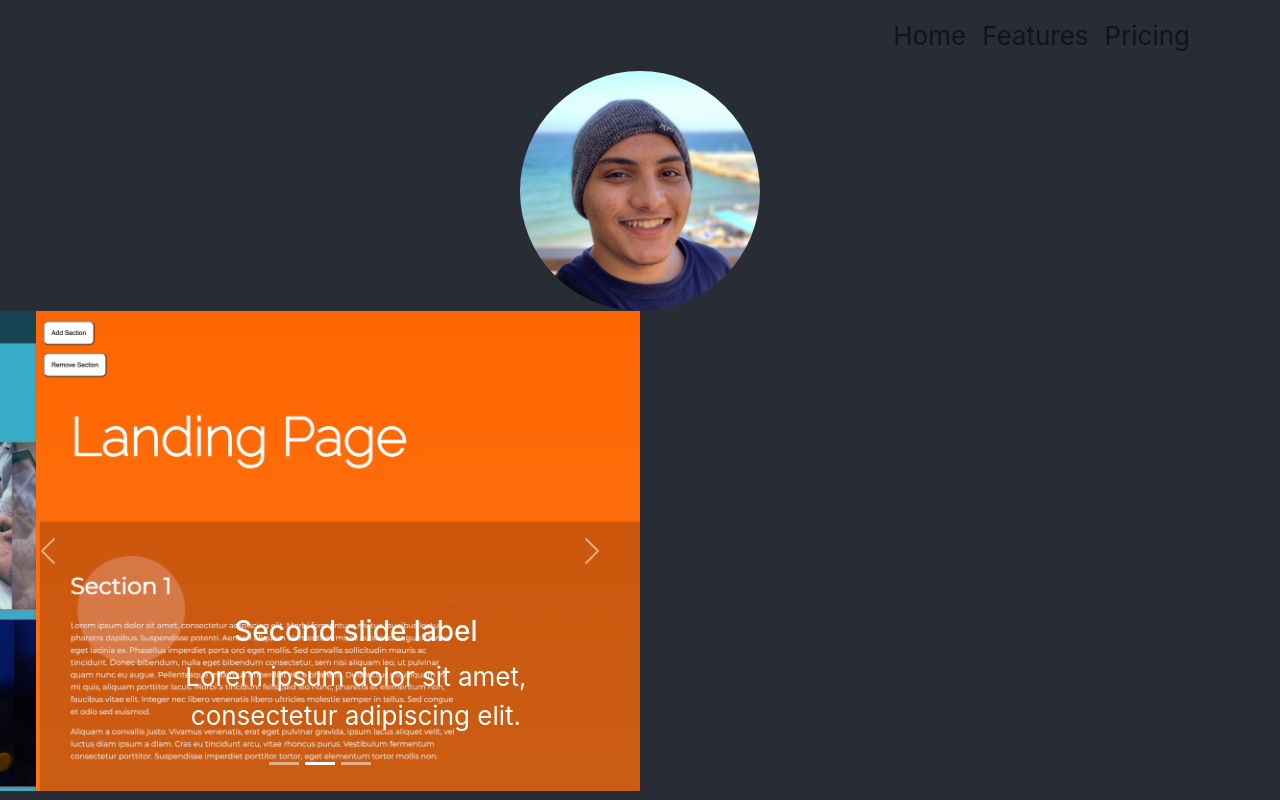
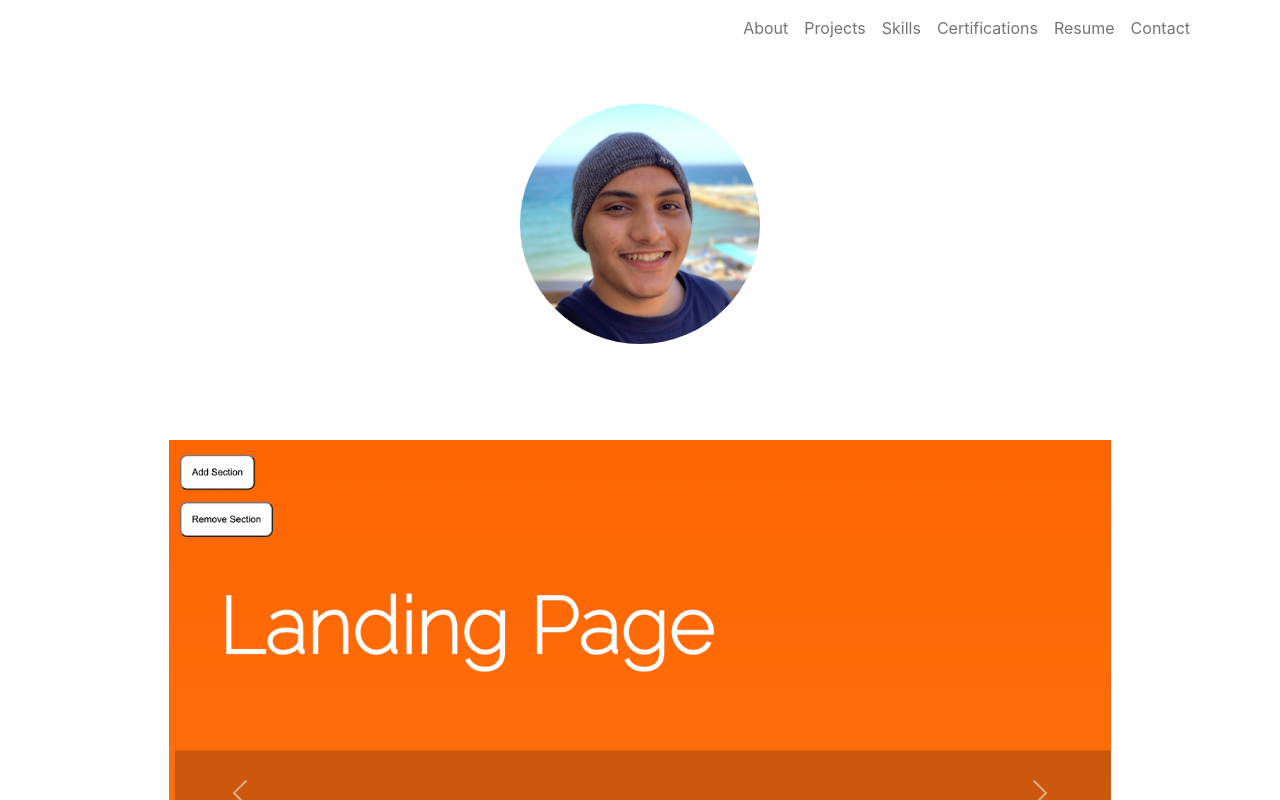
Before and after one commit to ibrahimelnemr/portfolio, a React (Create React App) app: page / in a window 1280 px wide. Shown: the top 800 px of the page. Built offline with nearby package versions, Linux system fonts and the light colour scheme.

Commit message:
fix spacing and alignment of components

```diff
--- a/src/App.css
+++ b/src/App.css
@@ -3,38 +3,8 @@
 }
 
 .profile-image {
-  height: 30vmin;
-  max-width: 50%;
-  max-height: auto;
+  height: 30vh;
+  max-width: auto;
   border-radius: 50%;
 
 }
-
-.App-logo {
-  height: 40vmin;
-  pointer-events: none;
-}
-
-.carousel-img
-{
-max-width: 400px;
-height: auto;
-
-}
-
-
-.App-header {
-  background-color: #282c34;
-  min-height: 100vh;
-  font-size: calc(10px + 2vmin);
-  color: white;
-
-}
-
-.App-link {
-  color: #61dafb;
-}
-
-.topnavbar {
-  min-width: 100%;
-}
--- a/src/App.js
+++ b/src/App.js
@@ -1,22 +1,25 @@
 import 'bootstrap/dist/css/bootstrap.min.css';
 import './App.css';
+import { Container, Row, Col } from 'react-bootstrap';
 import ProfileImage from './components/ProfileImage';
 import TopNavBar from './components/TopNavBar';
 import Carousel2 from './components/Carousel2';
 
 function App() {
   return (
-    <div className="App">
-      <header className="App-header">
+    <>
+    <div className="container-fluid">
       <TopNavBar/>
-      <ProfileImage/>
-      <Carousel2/>
-
-
-
-      </header>
-    </div>
-
+      <div className="d-flex justify-content-center m-5">
+          <ProfileImage/>
+      </div>
+        <div className="d-flex justify-content-center">
+          <div className="w-75 m-5">
+          <Carousel2/>
+          </div>
+        </div>
+      </div>
+    </>
   );
 }
 
--- a/src/components/Carousel2.js
+++ b/src/components/Carousel2.js
@@ -10,7 +10,7 @@ import weatherJournalAppImg from '../weather journal app.jpg'
 function Carousel2() {
     return(
 
-<Carousel className="w-50">
+<Carousel className="">
       <Carousel.Item>
         <img
           className="d-block w-100"
--- a/src/components/TopNavBar.js
+++ b/src/components/TopNavBar.js
@@ -10,11 +10,19 @@ function TopNavBar() {
         <Container className="w-100">
         <Navbar className ="column justify-content-end">
         <Nav className="">
-            <Nav.Link href="#home">Home</Nav.Link>
 
-            <Nav.Link href="#features">Features</Nav.Link>
+            <Nav.Link href="#about">About</Nav.Link>
 
-            <Nav.Link href="#pricing">Pricing</Nav.Link>
+            <Nav.Link href="#projects">Projects</Nav.Link>
+
+            <Nav.Link href="#skills">Skills</Nav.Link>
+
+            <Nav.Link href="#certifications">Certifications</Nav.Link>
+
+            <Nav.Link href="#resume">Resume</Nav.Link>
+
+            <Nav.Link href="#contact">Contact</Nav.Link>
+
       </Nav>
       </Navbar>
       </Container>
--- a/src/index.css
+++ b/src/index.css
@@ -5,14 +5,14 @@ body {
     sans-serif;
   -webkit-font-smoothing: antialiased;
   -moz-osx-font-smoothing: grayscale;
+  min-width: 100vw;
+  min-height: 100vh;
+
+/*  background-color: #282c34;
+  color: white;*/
 }
 
 code {
   font-family: source-code-pro, Menlo, Monaco, Consolas, 'Courier New',
     monospace;
 }
-
-.carousel-img {
-  max-height: 300px;
-  max-width: auto;
-}
```
